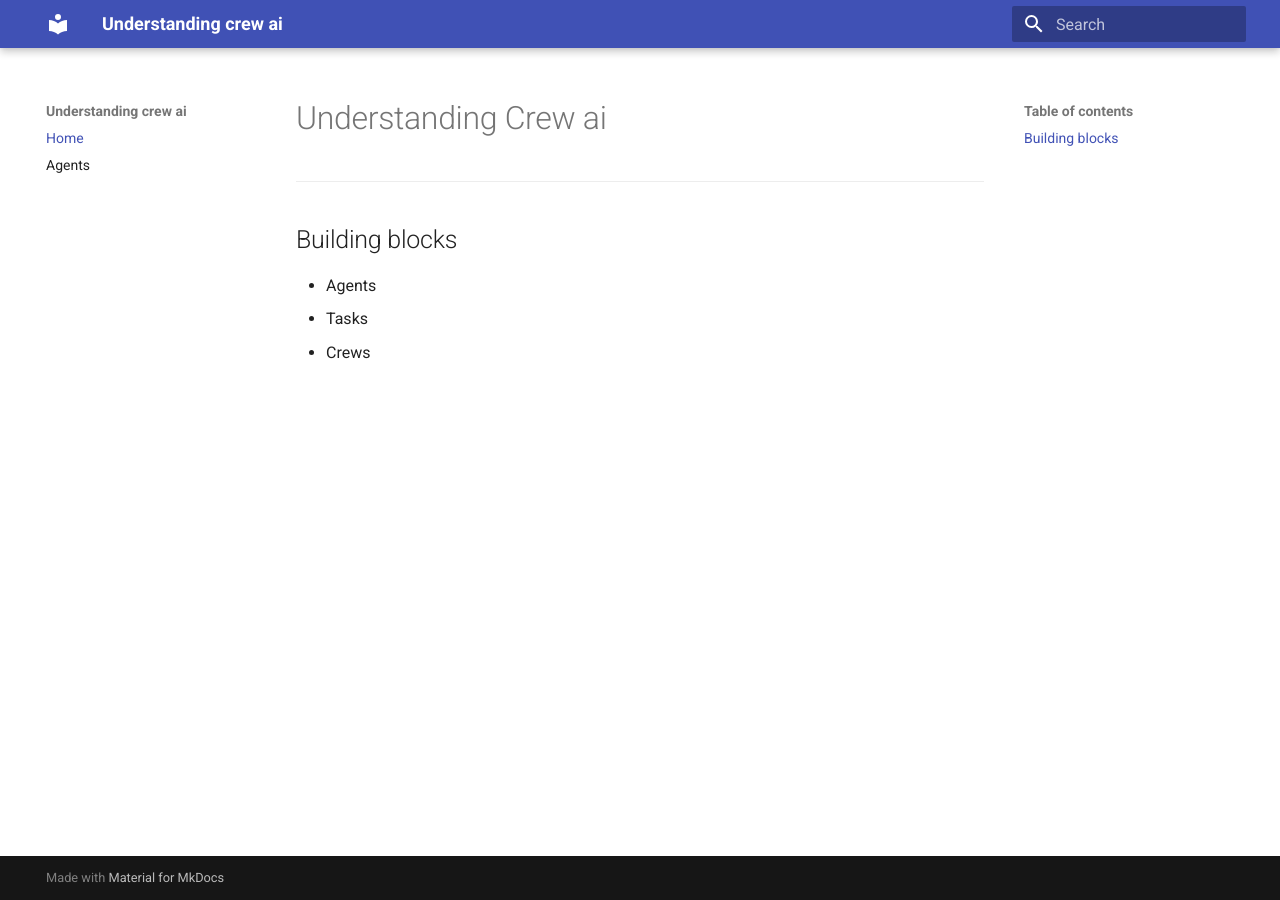
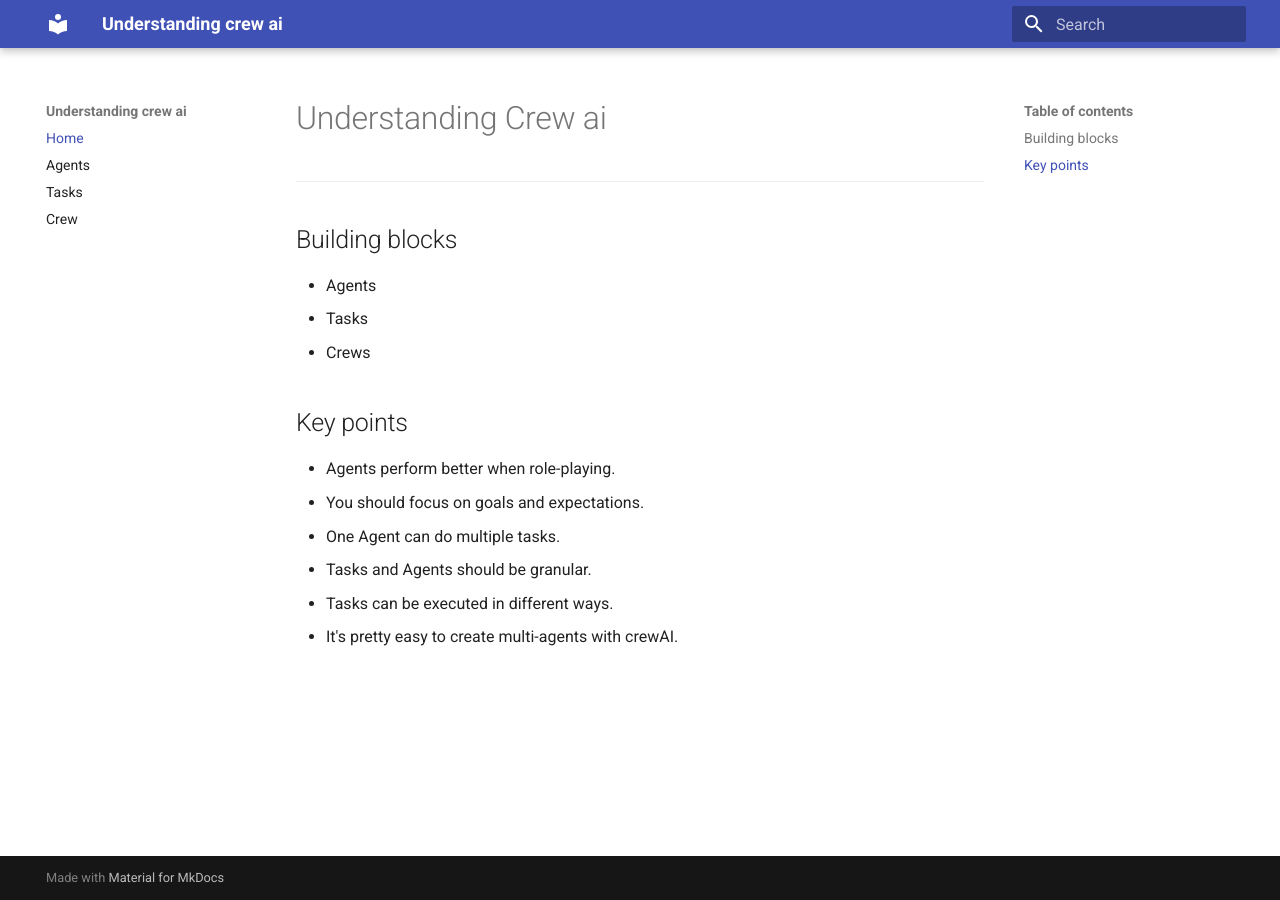
Before and after one commit to akhiljp5352/ariticle_writer, an MkDocs documentation site: the page built from docs/index.md, in a window 1280 px wide. Built offline with MkDocs 1.6.1 and Material for MkDocs 9.7.7, drawn with Linux system fonts in a browser that asks for light colours.

Commit message:
basic lesson

```diff
--- a/docs/index.md
+++ b/docs/index.md
@@ -7,3 +7,12 @@
 - Agents
 - Tasks
 - Crews
+
+## Key points
+
+- Agents perform better when role-playing.
+- You should focus on goals and expectations.
+- One Agent can do multiple tasks.
+- Tasks and Agents should be granular.
+- Tasks can be executed in different ways.
+- It's pretty easy to create multi-agents with crewAI.
--- a/mkdocs.yml
+++ b/mkdocs.yml
@@ -24,6 +24,8 @@
 nav:
   - Home: index.md
   - Agents: agents.md
+  - Tasks: tasks.md
+  - Crew: crew.md
 
 extra:
   include_code: ['src']
```
Also changed, not shown: docs/agents.md (+10 -0 lines), docs/crew.md (added, +3 -0 lines), docs/tasks.md (added, +3 -0 lines), pyproject.toml (+4 -4 lines), 2 other files.
